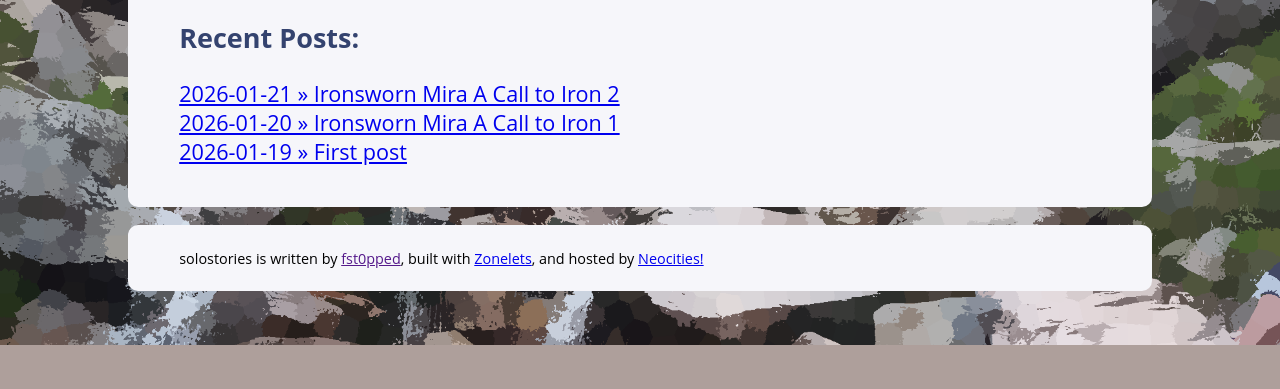
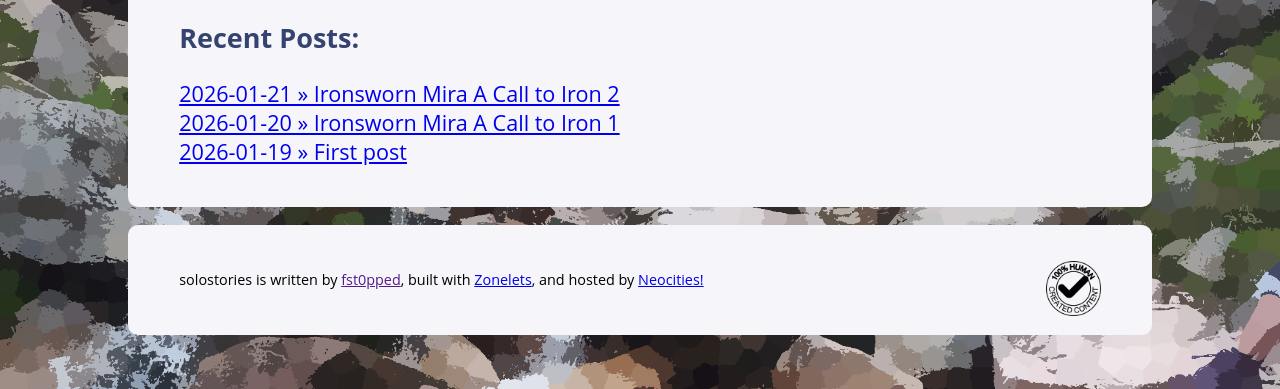
Before and after one commit to fst0pped/neocities-solo-stories, a plain HTML site: page public/index.html in a window 1280 px wide. Shown: the part 530-919 px from the top of the page. Before the commit the page ends 875 px from the top, so only its background shows below. Drawn offline with Linux system fonts and the light colour scheme.

Commit message:
Add no ai badge

```diff
--- a/public/script.js
+++ b/public/script.js
@@ -70,7 +70,7 @@ let headerHTML = '<div id="headerimage"><img src="/images/header.png" class="hea
 
 //Generate the Footer HTML, which uses the variables defined in the BASIC INFO section above to list info about the site.
 //Note: feel free to remove the references to Zonelets and Neocities! Just be careful not to delete any necessary HTML closing tags or other syntax.
-let footerHTML = "<p>" + blogName + " is written by <a href='" + authorLink + "'>" + authorName + "</a>, built with <a href='https://zonelets.net/'>Zonelets</a>, and hosted by <a href='https://neocities.org/'>Neocities!</a></p>";
+let footerHTML = "<div class='right no-ai'><a href='https://no-ai-icon.com/statement/?url=solostories.neocities.org'><img src='images/no-ai-icon-07.png'  /></a></div>" + "<p>" + blogName + " is written by <a href='" + authorLink + "'>" + authorName + "</a>, built with <a href='https://zonelets.net/'>Zonelets</a>, and hosted by <a href='https://neocities.org/'>Neocities!</a></p>";
 
 //To do the following stuff, we want to know where we are in the posts array (if we're currently on a post page).
 let currentIndex = -1;
--- a/public/style/style.css
+++ b/public/style/style.css
@@ -170,9 +170,21 @@ div.sologame {
 /*FOOTER STYLE*/
 #footer {
   font-size: 0.8em;
-  padding: 0.5em 5% 0.5em 5%;
+  padding: 2em 5% 2em 5%;
   background-color: #f6f6fa;
   margin: 0;
   border-radius: 10px;
   clear: both;
 }
+
+#footer .no-ai img {
+  width: 3.8em;
+}
+
+#footer .no-ai img:hover {
+  width: 4em;
+}
+
+#footer .no-ai a:hover {
+  background: none;
+}
```
Also changed, not shown: public/images/no-ai-icon-07.png (added).
